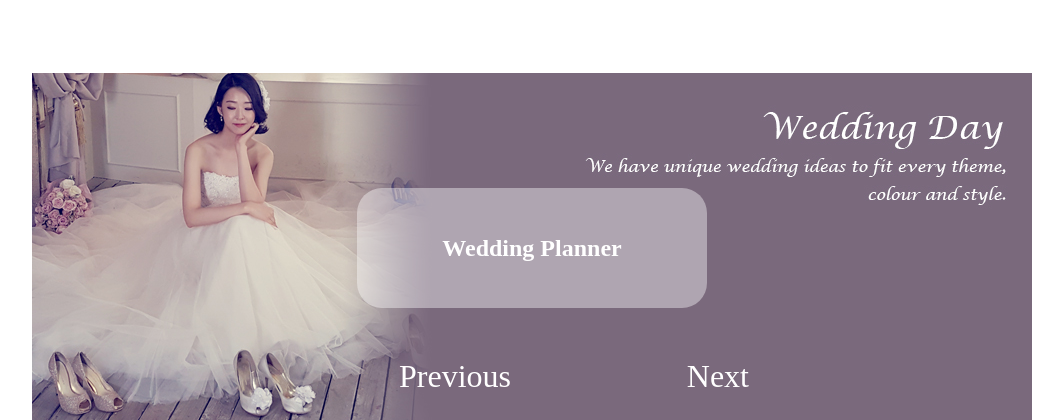
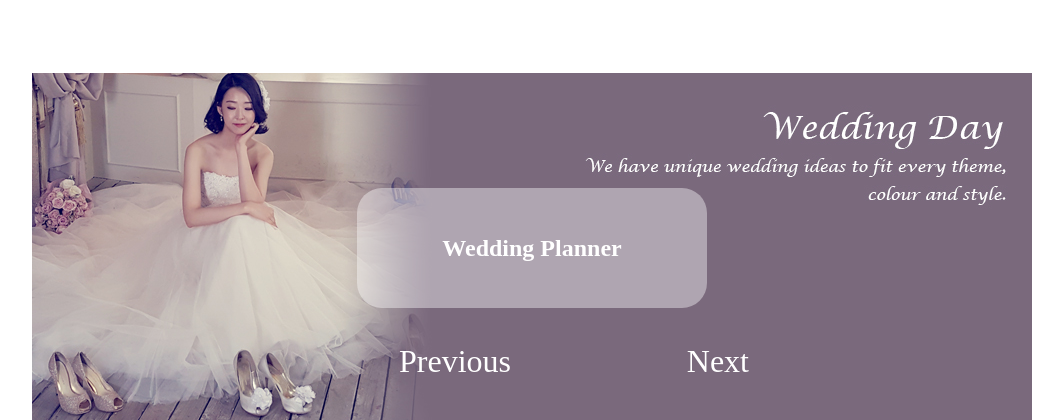
Before and after one commit to swifhorse119812/portfolio_1, a plain HTML site: page index.html in a window 1280 px wide. Shown: the part 107-527 px from the top of the page, without its empty margins (108-1171 px from the left). Drawn offline with Linux system fonts and the light colour scheme.

Commit message:
update navbar css

```diff
--- a/css/index.css
+++ b/css/index.css
@@ -14,18 +14,19 @@ a {text-decoration: none; color: inherit}
 .nav {float: left; width: 200px; height: 180px; line-height: 100px; text-align: center;}
 .nav > div:hover {background: rgba(152,103,152,0.8); color: #fff; cursor: pointer;}
 
+
 .submenu {line-height: 40px; background: rgba(102,102,102,0.7); color: white; display: none}
 .submenu > li {color: #fff}
 .submenu > li:hover {background: rgba(255,255,255,0.5)}
 
-.banner {width: 1000px; height: 350px; position: relative;  overflow: hidden;}
-.slide {position: absolute;width: 3000px; height: 350px; top: 0; left: 0;}
+.banner {width: 1000px; height: 350px; position: relative;  overflow: hidden; z-index: -1;}
+.slide {position: absolute;width: 3000px; height: 350px; top: 0; left: 0; z-index: -1;}
 .slide > li {float: left;}
 
 .welcome {position: absolute;width: 350px; height: 120px; top: 50%; left: 50%; transform: translate(-50%, -50%); text-align: center; background: rgba(255,255,255,0.4); color: #fff; border-radius: 25px;}
 .welcome h2 {line-height: 120px;}
 
-.btn-slide {position: absolute;width: 350px; height: 40px; text-align: center; bottom: 25px; left: 50%; transform: translateX(-38%); border-radius: 25px; color: #fff;z-index: 9999;}
+.btn-slide {position: absolute;width: 350px; height: 40px; text-align: center; top: 450px; left: 50%; transform: translateX(-38%); border-radius: 25px; color: #fff;z-index: 9999;}
 .btn-prev {font-size: 2rem; cursor: pointer; float: left; z-index: 9999;}
 .btn-prev:hover {background: rgba(255,255,255,0.5);}
 .btn-next:hover {background: rgba(255,255,255,0.5);}
--- a/index.html
+++ b/index.html
@@ -41,11 +41,12 @@
           <div class="welcome">
                <h2>Wedding Planner</h2>
           </div>
-          <div class="btn-slide">
+
+     </div><!-- banner -->
+     <div class="btn-slide">
                <div class="btn-prev">Previous</div>
                <div class="btn-next">Next</div>
           </div>
-     </div><!-- banner -->
 </div><!-- wrap -->
 <div class="contents wrap clear">
      <div class="notice">
```
